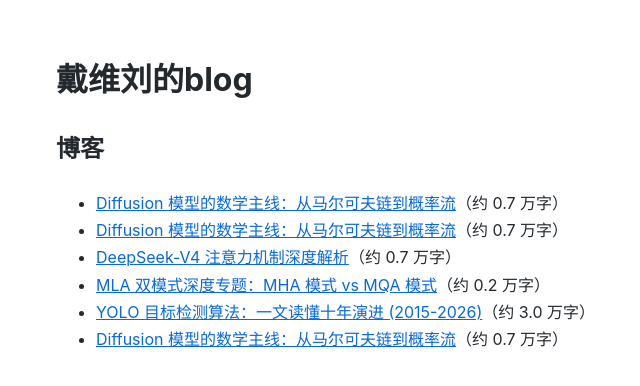
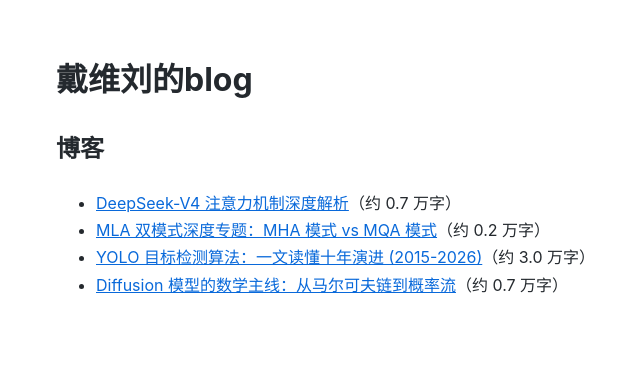
Before and after one commit to liuwwei3/liuwwei3.github.io, a Jekyll site: the page built from index.md, in a window 1280 px wide. Shown: the top 386 px of the page, without its empty margins (134-774 px from the left). Built offline with Jekyll 4.4.1, drawn with Linux system fonts in a browser that asks for light colours.

Commit message:
Fix duplicate entries in index and add dedup to upload script
- Remove 3 duplicate Diffusion entries from index.md and README.md
- Add dedup logic to update_index() to remove stale entries before inserting

Co-Authored-By: Claude Opus 4.7 <noreply@anthropic.com>

```diff
--- a/index.md
+++ b/index.md
@@ -7,8 +7,6 @@ title: 戴维刘的blog
 
 ## 博客
 
-- [Diffusion 模型的数学主线：从马尔可夫链到概率流](blogs/diffusion-math)（约 0.7 万字）
-- [Diffusion 模型的数学主线：从马尔可夫链到概率流](blogs/diffusion-math)（约 0.7 万字）
 - [DeepSeek-V4 注意力机制深度解析](blogs/dsv4_att)（约 0.7 万字）
 - [MLA 双模式深度专题：MHA 模式 vs MQA 模式](blogs/mla_modes_deep_dive)（约 0.2 万字）
 - [YOLO 目标检测算法：一文读懂十年演进 (2015-2026)](blogs/YOLO-Complete-Learning-Guide)（约 3.0 万字）
--- a/upload.py
+++ b/upload.py
@@ -267,6 +267,11 @@ def update_index(path: Path, entry: str, dry_run: bool) -> bool:
         print(json.dumps({"status": "error", "message": "## 博客 section not found in index"}), file=sys.stderr)
         return False
 
+    # Remove existing duplicate entries with the same slug
+    # Entry format: '- [...](blogs/<slug>)...'
+    slug = entry.split('](blogs/')[1].split(')')[0] if '](blogs/' in entry else ''
+    lines = [l for l in lines if f'(blogs/{slug})' not in l]
+
     # Find the first list item after ## 博客
     insert_at = blog_idx + 1
     while insert_at < len(lines) and lines[insert_at].strip() == '':
```
Also changed, not shown: README.md.
